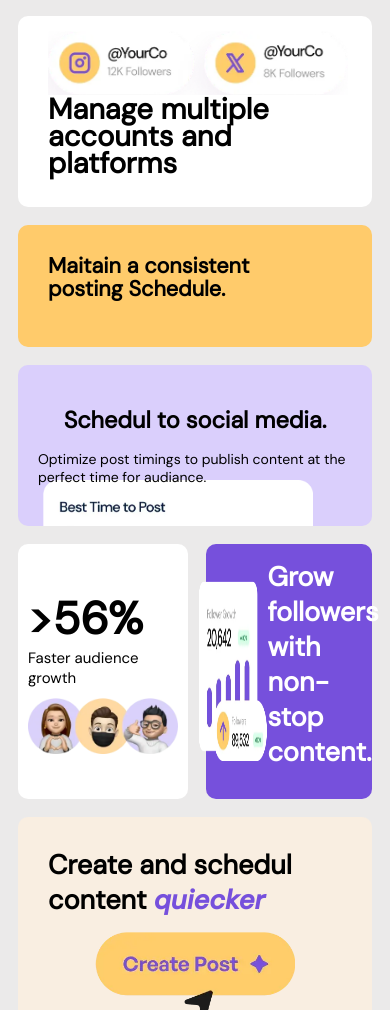
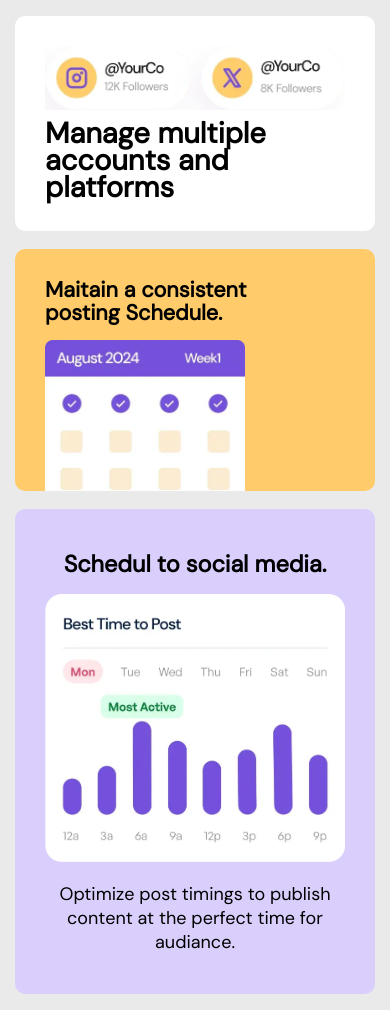
Before and after one commit to godsky17/bento-grid-challenge, a plain HTML site: page index.html in a window 390 px wide. Shown: the part 428-1438 px from the top of the page. Drawn offline with Linux system fonts and the light colour scheme.

Commit message:
Mobil disign end

```diff
--- a/assets/css/app.css
+++ b/assets/css/app.css
@@ -47,8 +47,6 @@ body{
     width: 1024px;
     padding: 1em;
     display: flex;
-    flex-wrap: wrap;
-    flex-direction: column-reverse;
     gap: 1rem;
 }
 
@@ -149,6 +147,7 @@ body{
 
 .media{
     background: var(--purpul-100);
+    font-size: 12px;
     background-image: url('/assets/images/illustration-schedule-posts.webp');
     background-repeat: no-repeat;
     background-size: 270px;
@@ -163,10 +162,6 @@ body{
 
 .small{
     font-size: 14px;
-}
-
-.media{
-    font-size: 12px;
 }
 
 .media .card-title{
@@ -286,3 +281,98 @@ body{
     font-size: 1.2rem;
     padding-right: 20%;
 }
+
+@media screen and (max-width : 1060px){
+   .container{
+    flex-wrap: wrap;
+    flex-direction: column-reverse;
+   }
+
+   .post,
+   .write{
+    align-items: flex-start;
+   }
+
+   .zone-4 .followers{
+    flex: 2;
+   }
+}
+
+@media screen and (max-width : 784px){
+    .zone-3{
+        display: block;
+    }
+
+    .media{
+        background-image: url('');
+        text-align: center;
+    }
+
+    .small{
+        font-size: var(--font-size);
+    }
+
+    .media img{
+        display: block;
+        width: 300px;
+        margin-bottom: 20px;
+    }
+
+    .zone-6{
+        margin: 1rem 0 0 0;
+    }
+
+    .consistent{
+        background-position-y: 100px;
+    }
+ }
+
+ @media screen and (max-width : 668px){
+    .zone-8{
+        flex-direction: column;
+    }
+
+    .accounts{
+        background-image: url('');
+    }
+
+    .accounts img{
+        display: block;
+        width: 300px;
+    }
+
+    .accounts h1{
+        margin-top: 10px;
+    }
+
+    .consistent{
+        background-image: url('');
+        align-items: flex-start;
+        padding-bottom: 0;
+    }
+
+    .consistent img{
+        display: block;
+        width: 200px;
+    }
+ }
+
+ @media screen and (max-width : 628px){
+    .zone-4{
+        flex-direction: column-reverse;
+    }
+
+    .followers{
+        text-align: center;
+        flex-direction: column;
+    }
+
+    .followers img {
+        width: 200px;
+        margin-bottom: 20px;
+    }
+
+    .audience {
+        padding: 30px;
+    }
+ }
```
